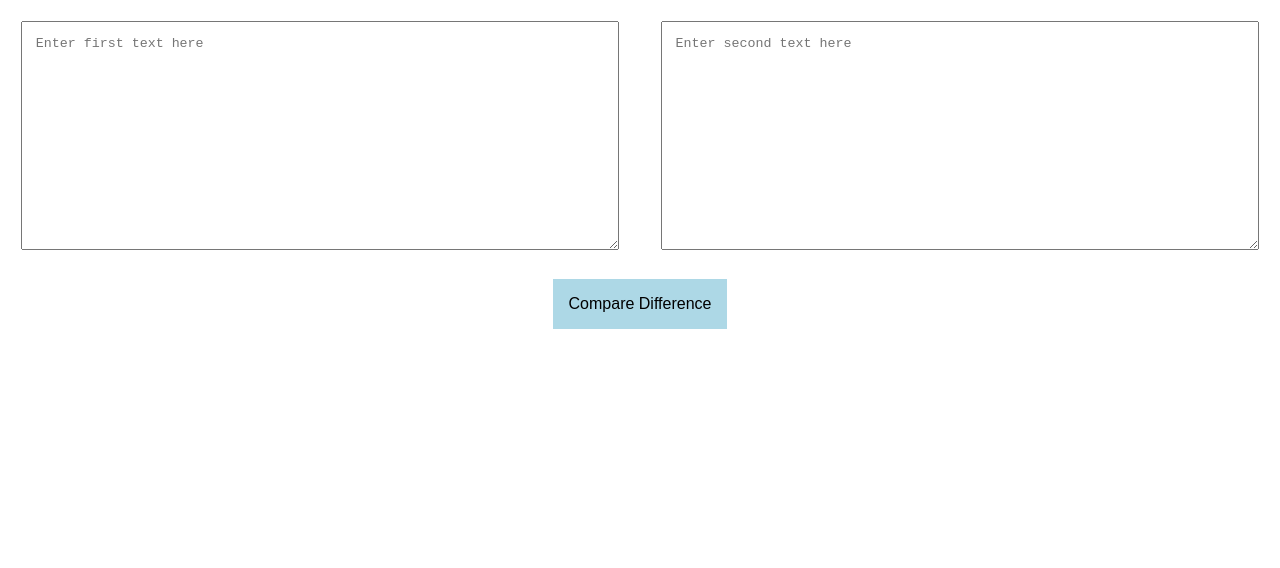
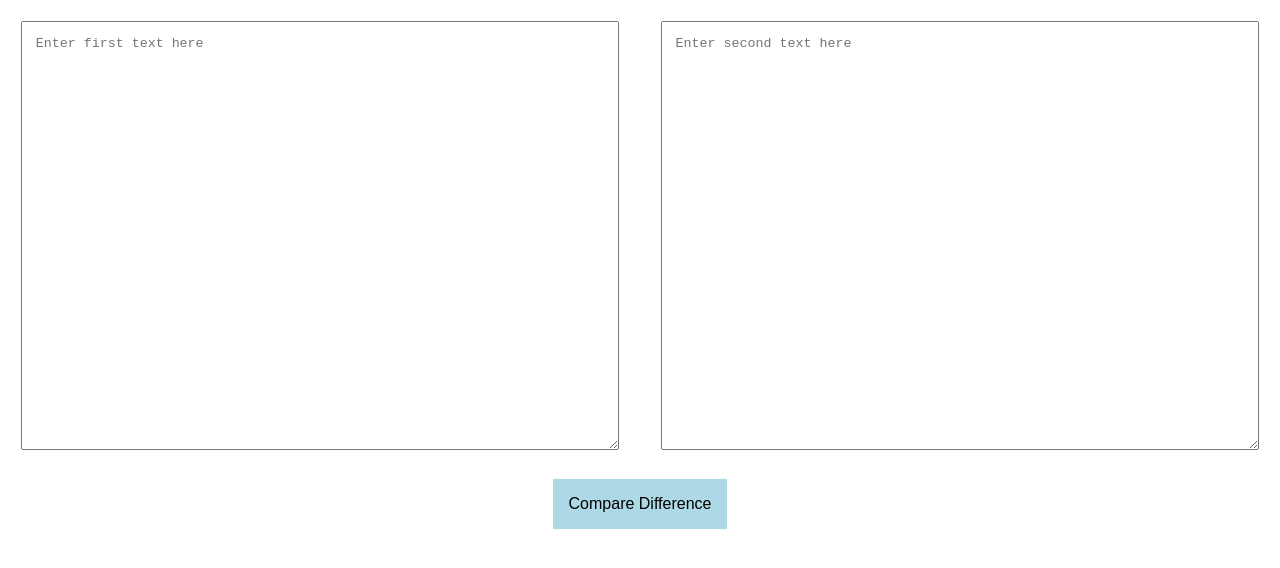
Before and after one commit to alextang809/diff-compare, a plain HTML site: page index.html in a window 1280 px wide. Drawn offline with Linux system fonts and the light colour scheme.

Commit message:
Add animation, increase height

```diff
--- a/styles.css
+++ b/styles.css
@@ -9,7 +9,7 @@ body {
 
 textarea {
     width: 45%;
-    height: 200px;
+    height: 400px; /* Increased height */
     margin: 1em;
     padding: 1em;
 }
@@ -21,4 +21,9 @@ button {
     background-color: lightblue;
     border: none;
     font-size: 1em;
+    transition: transform 0.3s ease;
 }
+
+button:active {
+    transform: scale(0.9);
+}
```
